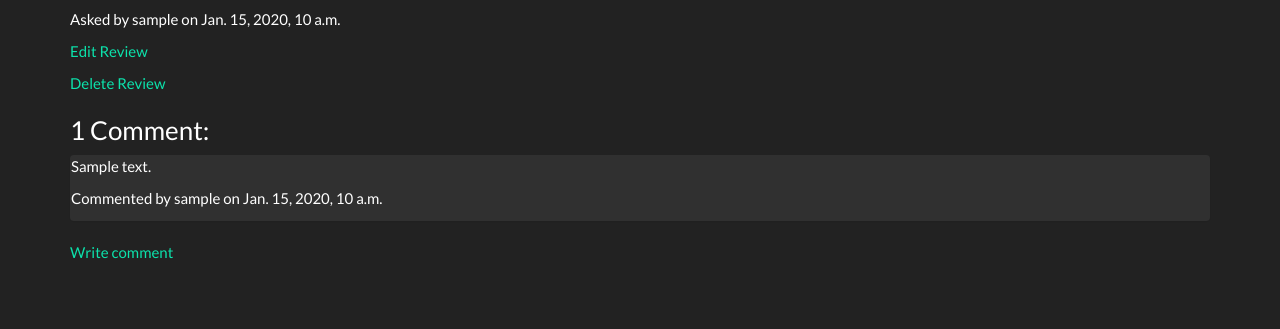
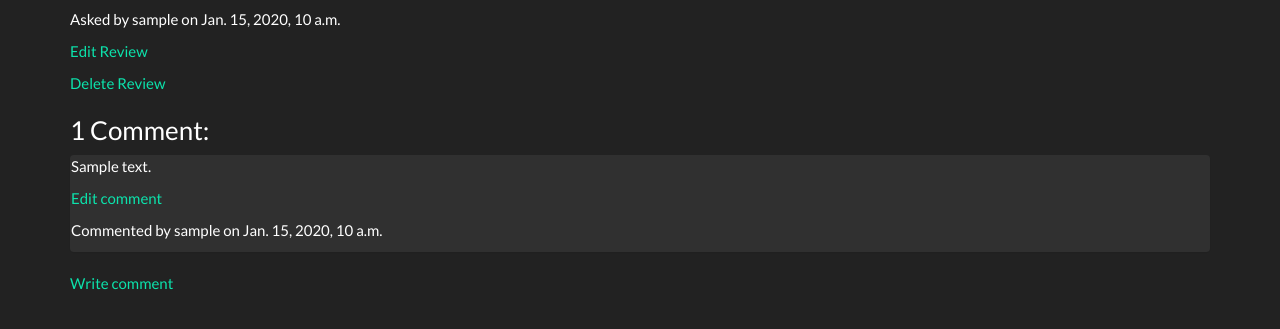
Before and after one commit to sbjohnson/BobcatBrewz, a Django app: page /review/1/ in a window 1280 px wide. Shown: the part 177-506 px from the top of the page. Run offline with Django 3.2, Linux system fonts and the light colour scheme; a user stored in the database is signed in; tables that the repository leaves empty hold one stand-in row (values such as "Sample post"); some libraries are stand-ins or nearby versions.

Commit message:
Add comment update view

```diff
--- a/core/urls.py
+++ b/core/urls.py
@@ -11,5 +11,7 @@ urlpatterns = patterns('',
     url(r'^review/update/(?P<pk>\d+)/$', ReviewUpdateView.as_view(), name='review_update'),
     url(r'^review/delete/(?P<pk>\d+)/$', ReviewDeleteView.as_view(), name='review_delete'),
     url(r'^review/(?P<pk>\d+)/comment/create/$', CommentCreateView.as_view(), name='comment_create'),
+    url(r'^reviews/(?P<review_pk>\d+)/comment/update/(?P<comment_pk>\d+)/$', CommentUpdateView.as_view(), name='comment_update'),
+
 
 )
--- a/core/views.py
+++ b/core/views.py
@@ -54,3 +54,12 @@ class CommentCreateView(CreateView):
         form.instance.user = self.request.user
         form.instance.review = Review.objects.get(id=self.kwargs['pk'])
         return super(CommentCreateView, self).form_valid(form)
+
+class CommentUpdateView(UpdateView):
+    model = Comment
+    pk_url_kwarg = 'comment_pk'
+    template_name = 'comment/comment_form.html'
+    fields = ['text']
+
+    def get_success_url(self):
+        return self.object.review.get_absolute_url()
--- a/templates/review/review_detail.html
+++ b/templates/review/review_detail.html
@@ -13,6 +13,9 @@
 {% for comment in comments %}
 <div class="panel">
     <p>{{ comment.text }}</p>
+    {% if comment.user == user %}
+    <p><a href="{% url 'comment_update' review_pk=review.id comment_pk=comment.id %}">Edit comment</a></p>
+    {%endif %}
     <p> Commented by {{ comment.user.username }} on {{ comment.created_at }}</p>
 </div>
 {% endfor %}
```
